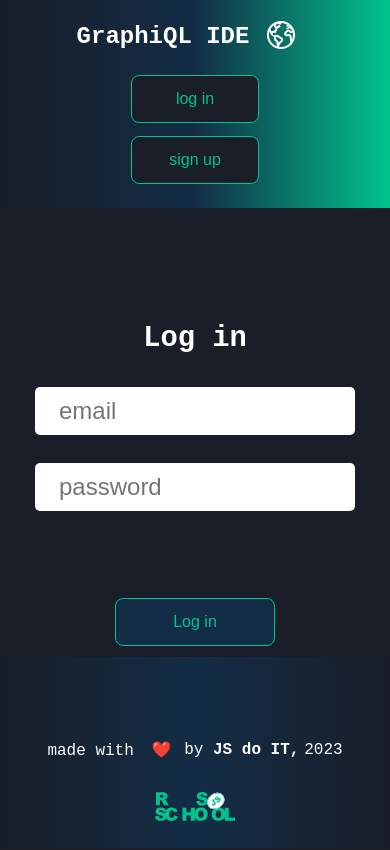
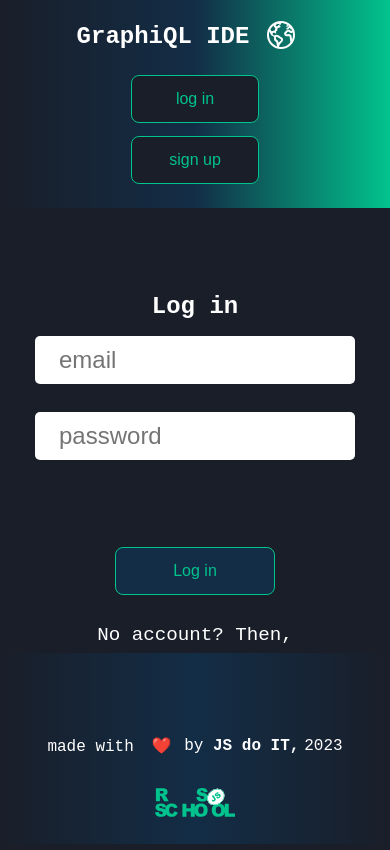
Before and after one commit to xu69ux/graphiql-app, a React (Vite) app: page /login in a window 390 px wide. Built offline with nearby package versions, Linux system fonts and the light colour scheme; no server answers; some icons are missing.

Commit message:
fix: update footer media query for 450px

```diff
--- a/src/styles/Auth.css
+++ b/src/styles/Auth.css
@@ -35,3 +35,14 @@
     margin-bottom: 2rem;
   }
 }
+
+@media screen and (max-width: 400px) {
+  .auth-container {
+    height: 35rem;
+  }
+
+  .auth-title {
+    font-size: 1.5rem;
+    margin-bottom: 1rem;
+  }
+}
--- a/src/styles/Footer.css
+++ b/src/styles/Footer.css
@@ -140,7 +140,7 @@
   }
 }
 
-@media screen and (max-width: 400px) {
+@media screen and (max-width: 450px) {
   .footer {
     flex-direction: column;
     height: fit-content;
--- a/src/styles/WelcomePage.css
+++ b/src/styles/WelcomePage.css
@@ -219,7 +219,7 @@ span {
   }
 }
 
-@media screen and (max-width: 400px) {
+@media screen and (max-width: 450px) {
   .welcome-description {
     margin-bottom: 12rem;
   }
```
